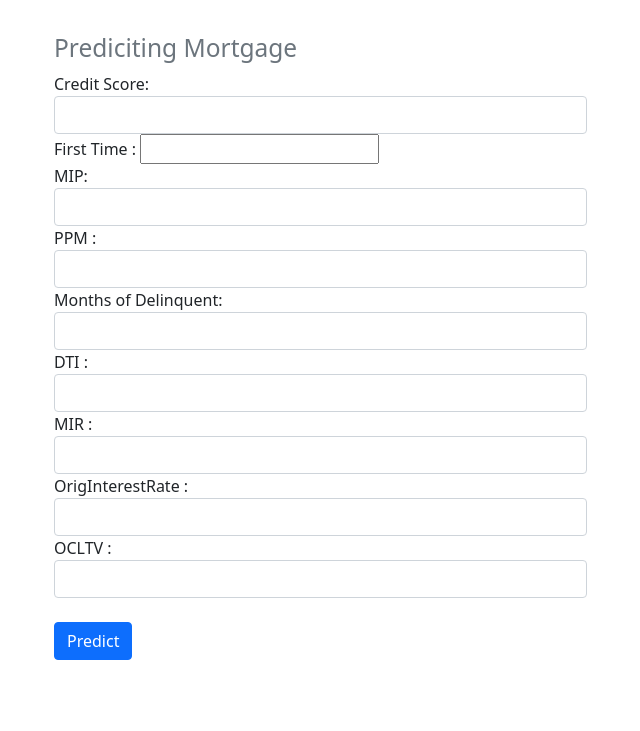
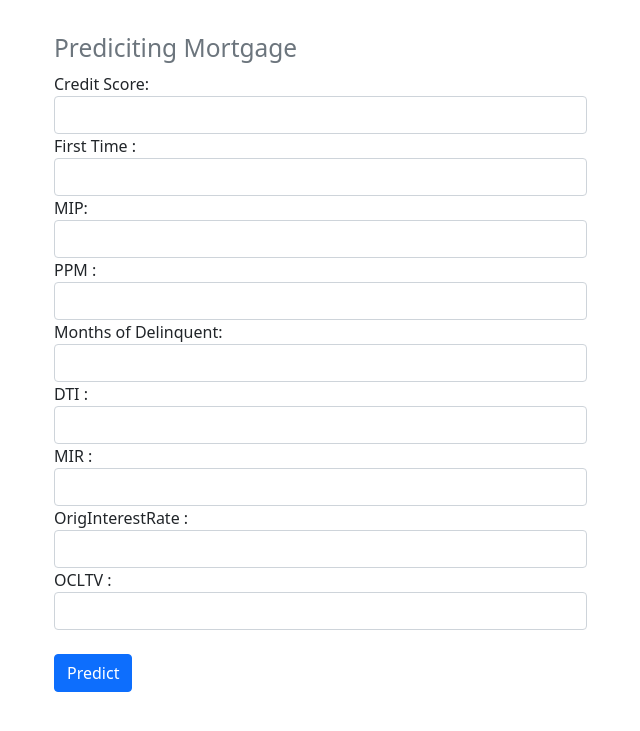
Before and after one commit to KKGSanjeewa/BankModel, a Flask app: page / in a window 1280 px wide. Shown: the top 731 px of the page, without its empty margins (96-736 px from the left). Run offline with Flask 2, Linux system fonts and the light colour scheme.

Commit message:
Update index.html

```diff
--- a/templates/index.html
+++ b/templates/index.html
@@ -154,7 +154,7 @@ function ocltv() {
             <!--Firsttime-->
             <div class="form-group">
                 <label for="firsttime"> First Time :</label>
-                <input type="number" name="FirstTimeHomebuyer" onblur="firstTime()" required="required" id="firsttime"/>
+                <input type="number" name="FirstTimeHomebuyer" class="form-control" onblur="firstTime()" required="required" id="firsttime"/>
 
             </div>
 
```
